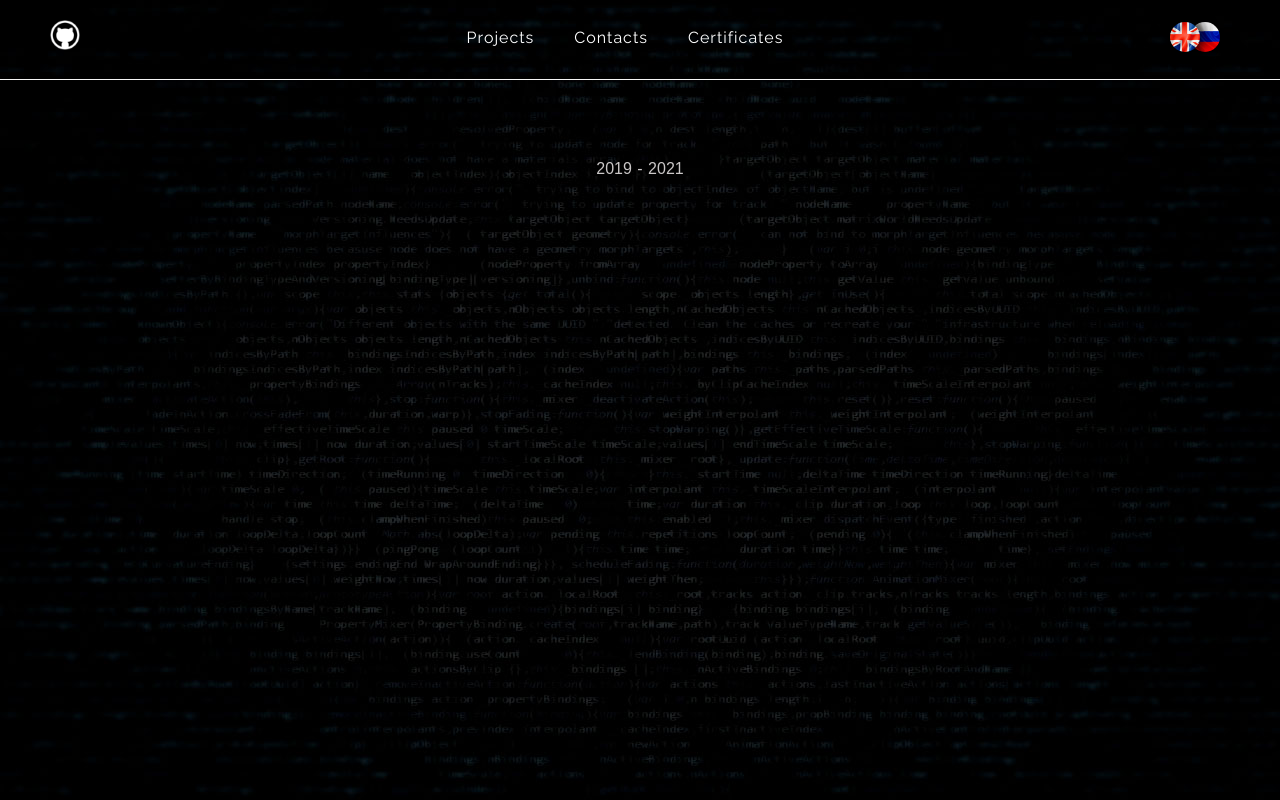
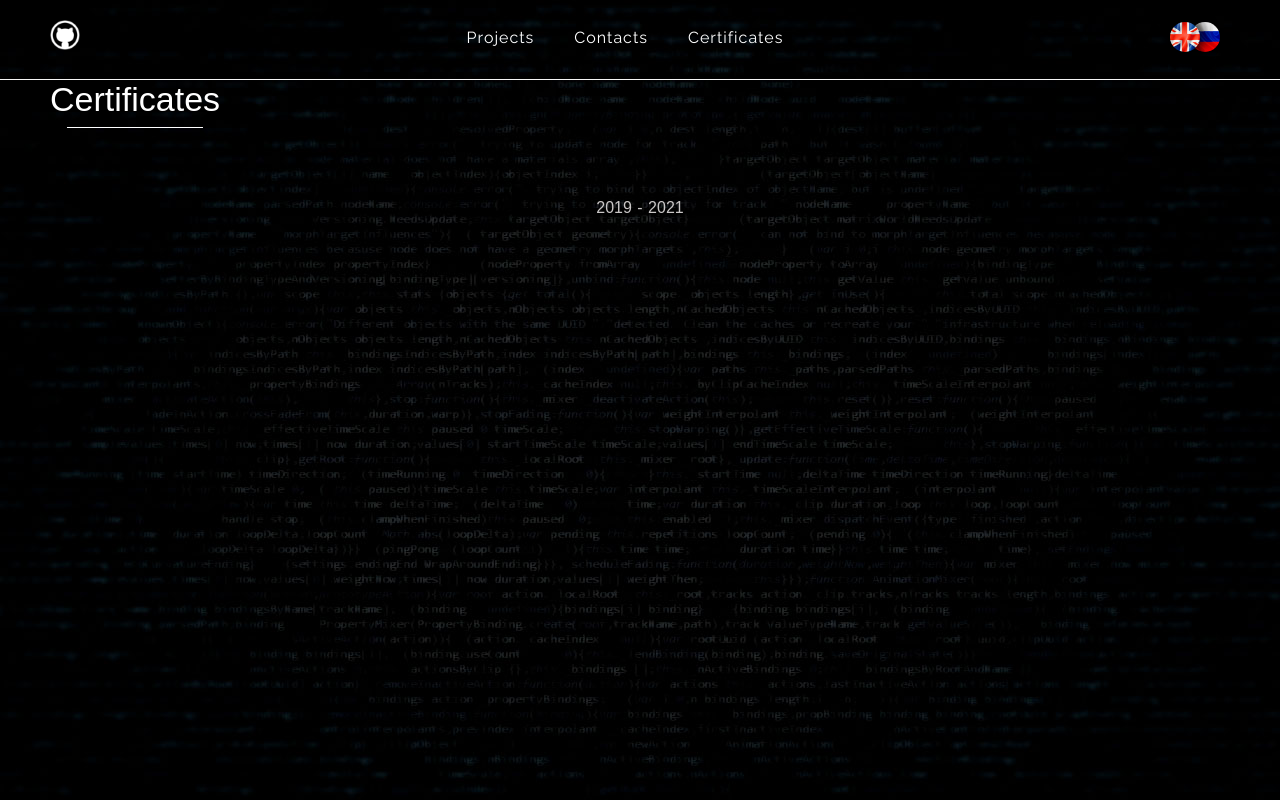
Before and after one commit to anton-zm/portfolio, a Nuxt app: page / in a window 1280 px wide. Built offline with nearby package versions, Linux system fonts and the light colour scheme.

Commit message:
certificates

```diff
--- /dev/null
+++ b/components/certificates.vue
@@ -0,0 +1,42 @@
+<template>
+  <section class="certificates">
+    <content-box class="certificates__content">
+      <ContentTitle :title="title" />
+      <div class="certificates__container"></div>
+    </content-box>
+  </section>
+</template>
+
+<script>
+import Content from '@/components/content'
+import ContentTitle from '@/components/content-title'
+export default {
+  components: {
+    'content-box': Content,
+    ContentTitle,
+  },
+  computed: {
+    ru() {
+      return this.$store.getters['lang/getRu']
+    },
+    eng() {
+      return this.$store.getters['lang/getEng']
+    },
+    title() {
+      if (this.ru) {
+        return this.titleRu
+      } else {
+        return this.titleEng
+      }
+    },
+  },
+  data() {
+    return {
+      titleRu: 'Сертификаты',
+      titleEng: 'Certificates',
+    }
+  },
+}
+</script>
+
+<style lang="scss" scoped></style>
--- a/components/content-title.vue
+++ b/components/content-title.vue
@@ -7,7 +7,7 @@ export default {
   props: {
     title: String,
   },
-};
+}
 </script>
 
 <style scoped>
@@ -18,7 +18,7 @@ export default {
   position: relative;
   display: inline;
   padding-bottom: 10px;
-  color: #635e5e;
+  color: #ffffff;
 }
 .content-title::after {
   content: '';
@@ -28,7 +28,7 @@ export default {
   transform: translate(-50%);
   width: 80%;
   height: 1px;
-  background-color: #635e5e;
+  background-color: #ffffff;
 }
 @media screen and (max-width: 768px) {
   .content-title {
--- a/components/header.vue
+++ b/components/header.vue
@@ -5,6 +5,7 @@
         href="https://github.com/anton-zm"
         target="_blanc"
         class="header__icons"
+        title="My GitHub"
       >
         <img src="/gh.png" alt="GitHub" class="icon" />
       </a>
--- a/pages/index.vue
+++ b/pages/index.vue
@@ -1,10 +1,15 @@
 <template>
-  <main></main>
+  <main>
+    <Certificates />
+  </main>
 </template>
 
 <script>
+import Certificates from '@/components/certificates'
 export default {
-  components: {},
+  components: {
+    Certificates,
+  },
   data() {
     return {}
   },
```
